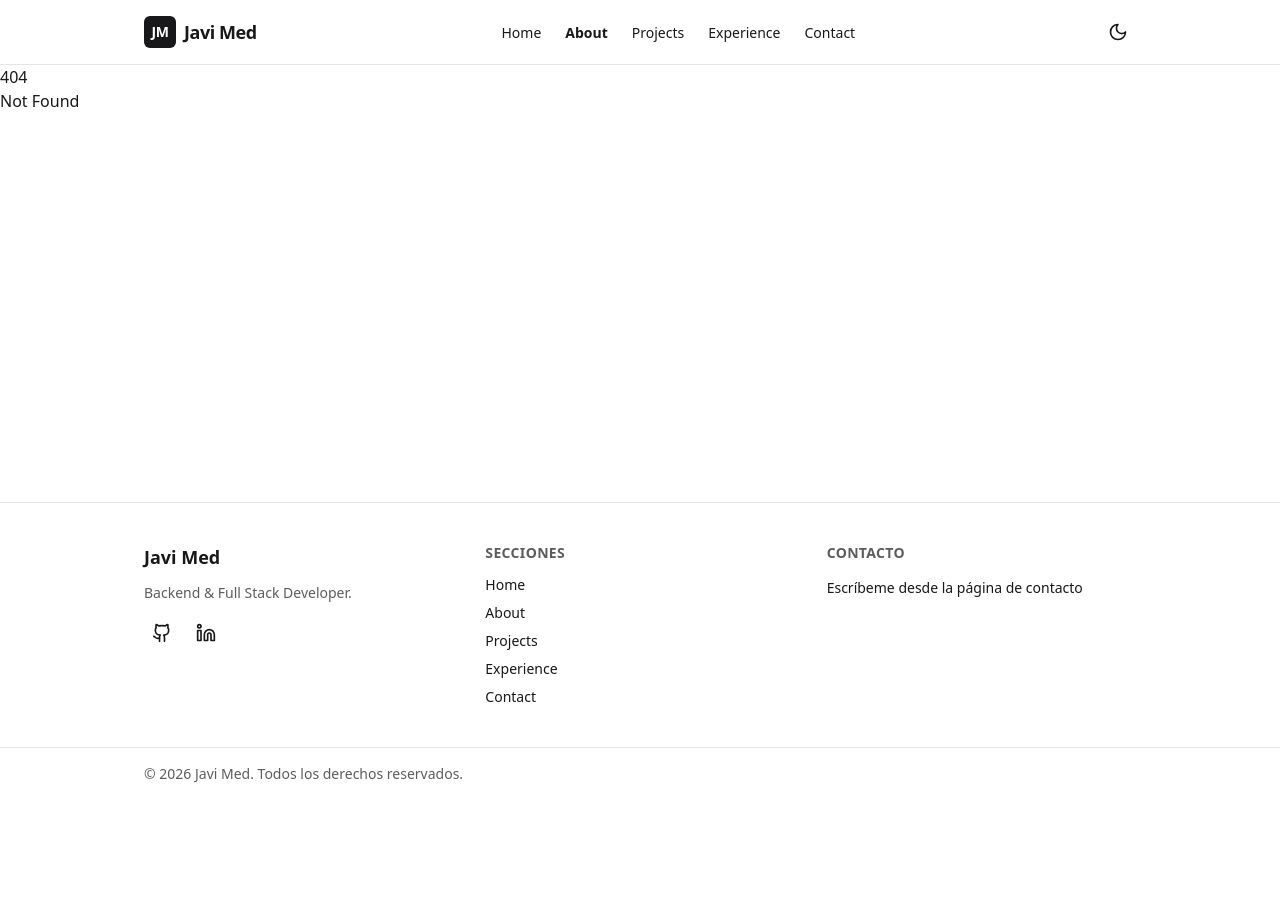
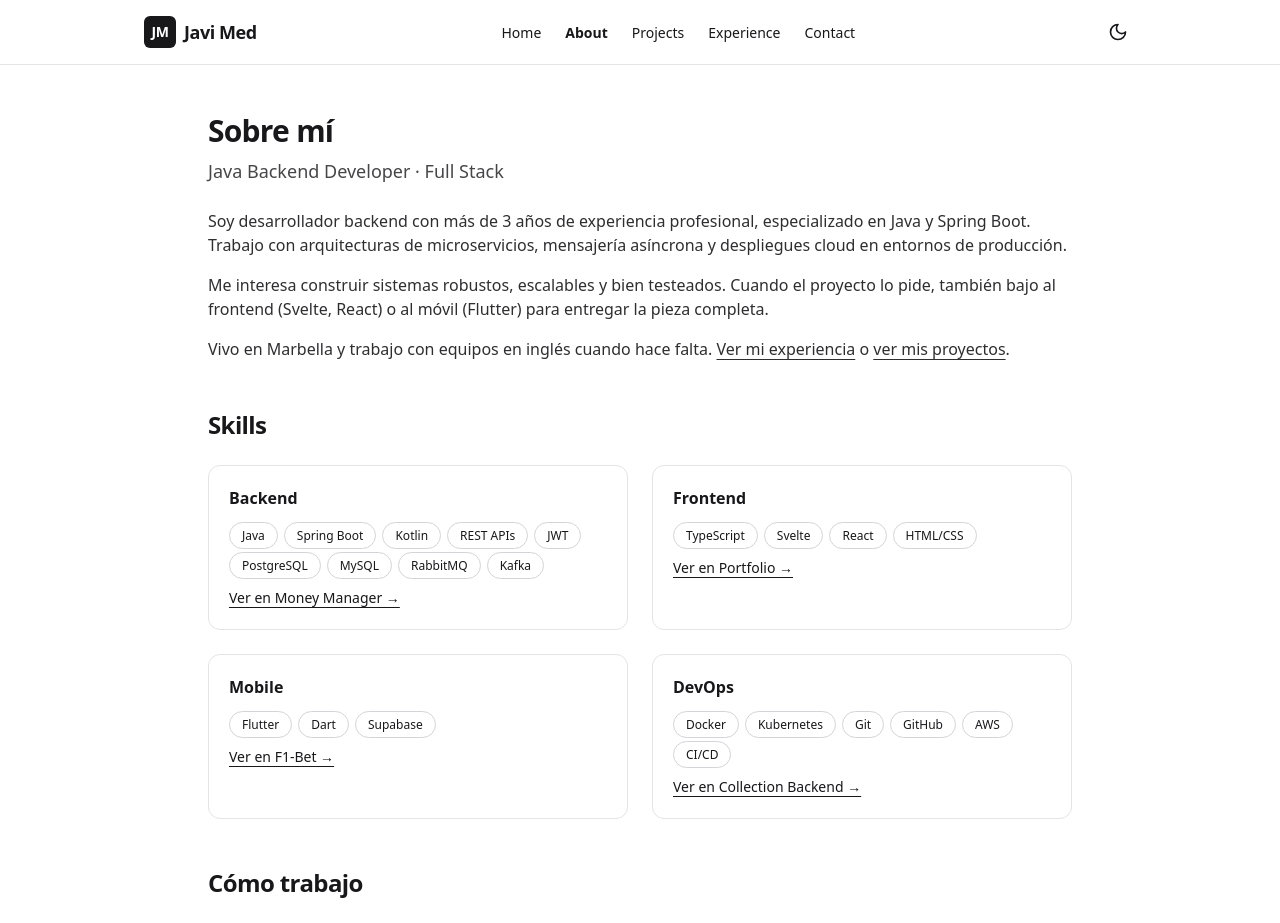
Before and after one commit to JavierMedarde99/porfolio, a SvelteKit app: page /about in a window 1280 px wide. Before the commit this address had no page. Shown: the top 923 px of the page. Before the commit the page ends 800 px from the top, so only its background shows below. Built offline with nearby package versions, Linux system fonts and the light colour scheme.

Commit message:
feat: página About con perfil, skills y método
Closes #6

```diff
--- /dev/null
+++ b/src/lib/components/projects/TechBadge.svelte
@@ -0,0 +1,13 @@
+<script lang="ts">
+	interface Props {
+		technology: string;
+	}
+
+	let { technology }: Props = $props();
+</script>
+
+<span
+	class="rounded-full border border-zinc-300 px-3 py-1 text-xs font-medium transition-colors dark:border-zinc-700"
+>
+	{technology}
+</span>
--- /dev/null
+++ b/src/lib/data/skills.ts
@@ -0,0 +1,25 @@
+export interface SkillGroup {
+	title: string;
+	items: string[];
+}
+
+export const SKILL_GROUPS: SkillGroup[] = [
+	{
+		title: 'Backend',
+		items: ['Java', 'Spring Boot', 'Kotlin', 'REST APIs', 'JWT', 'PostgreSQL', 'MySQL', 'RabbitMQ', 'Kafka']
+	},
+	{
+		title: 'Frontend',
+		items: ['TypeScript', 'Svelte', 'React', 'HTML/CSS']
+	},
+	{
+		title: 'Mobile',
+		items: ['Flutter', 'Dart', 'Supabase']
+	},
+	{
+		title: 'DevOps',
+		items: ['Docker', 'Kubernetes', 'Git', 'GitHub', 'AWS', 'CI/CD']
+	}
+];
+
+export const HERO_TECHS = ['Java', 'Spring Boot', 'TypeScript', 'Svelte', 'Flutter', 'Docker'];
--- /dev/null
+++ b/src/routes/about/+page.svelte
@@ -0,0 +1,88 @@
+<script lang="ts">
+	import TechBadge from '$lib/components/projects/TechBadge.svelte';
+	import { SKILL_GROUPS } from '$lib/data/skills';
+
+	const GROUP_PROJECTS: Record<string, { slug: string; label: string }> = {
+		Backend: { slug: 'money-manager', label: 'Ver en Money Manager' },
+		Frontend: { slug: 'portfolio', label: 'Ver en Portfolio' },
+		Mobile: { slug: 'f1-bet', label: 'Ver en F1-Bet' },
+		DevOps: { slug: 'collection-backend', label: 'Ver en Collection Backend' }
+	};
+
+	const WORK_METHOD = [
+		{ step: '01', title: 'Analizar', text: 'Entiendo el problema y los requisitos antes de escribir código.' },
+		{ step: '02', title: 'Diseñar', text: 'Defino la arquitectura y los contratos de la API.' },
+		{ step: '03', title: 'Implementar', text: 'Código limpio, tipado y commits pequeños.' },
+		{ step: '04', title: 'Testear', text: 'Verifico cada cambio antes de integrarlo.' },
+		{ step: '05', title: 'Mejorar', text: 'Refactor y rendimiento en cada iteración.' }
+	];
+</script>
+
+<svelte:head>
+	<title>Sobre mí | Javi Med</title>
+	<meta
+		name="description"
+		content="Javi Med: Java Backend Developer con más de 3 años de experiencia en Spring Boot, microservicios y cloud."
+	/>
+</svelte:head>
+
+<main class="mx-auto max-w-4xl px-4 py-12">
+	<h1 class="text-3xl font-bold tracking-tight">Sobre mí</h1>
+	<p class="mt-2 text-lg opacity-80">Java Backend Developer · Full Stack</p>
+
+	<section aria-label="Perfil" class="mt-6 flex flex-col gap-4 opacity-90">
+		<p>
+			Soy desarrollador backend con más de 3 años de experiencia profesional, especializado en Java
+			y Spring Boot. Trabajo con arquitecturas de microservicios, mensajería asíncrona y
+			despliegues cloud en entornos de producción.
+		</p>
+		<p>
+			Me interesa construir sistemas robustos, escalables y bien testeados. Cuando el proyecto lo
+			pide, también bajo al frontend (Svelte, React) o al móvil (Flutter) para entregar la pieza
+			completa.
+		</p>
+		<p>
+			Vivo en Marbella y trabajo con equipos en inglés cuando hace falta.
+			<a href="/experience" class="font-medium underline underline-offset-4">Ver mi experiencia</a>
+			o
+			<a href="/projects" class="font-medium underline underline-offset-4">ver mis proyectos</a>.
+		</p>
+	</section>
+
+	<section aria-label="Habilidades por área" class="mt-12">
+		<h2 class="text-2xl font-bold tracking-tight">Skills</h2>
+		<div class="mt-6 grid gap-6 sm:grid-cols-2">
+			{#each SKILL_GROUPS as group}
+				<div class="rounded-xl border border-zinc-200 p-5 dark:border-zinc-800">
+					<h3 class="font-semibold">{group.title}</h3>
+					<ul class="mt-3 flex flex-wrap gap-1.5">
+						{#each group.items as tech}
+							<li><TechBadge technology={tech} /></li>
+						{/each}
+					</ul>
+					{#if GROUP_PROJECTS[group.title]}
+						<a
+							href={`/projects/${GROUP_PROJECTS[group.title].slug}`}
+							class="mt-3 inline-block text-sm font-medium underline underline-offset-4"
+						>
+							{GROUP_PROJECTS[group.title].label} →
+						</a>
+					{/if}
+				</div>
+			{/each}
+		</div>
+	</section>
+
+	<section aria-label="Forma de trabajar" class="mt-12">
+		<h2 class="text-2xl font-bold tracking-tight">Cómo trabajo</h2>
+		<ol class="mt-6 grid gap-4 sm:grid-cols-2 lg:grid-cols-5">
+			{#each WORK_METHOD as item}
+				<li class="rounded-xl border border-zinc-200 p-4 dark:border-zinc-800">
+					<p class="text-sm font-bold opacity-50">{item.step}</p>
+					<h3 class="mt-1 font-semibold">{item.title}</h3>
+					<p class="mt-1 text-sm opacity-80">{item.text}</p>
+				</li>
+			{/each}
+		</ol>
+	</section>
+</main>
```
